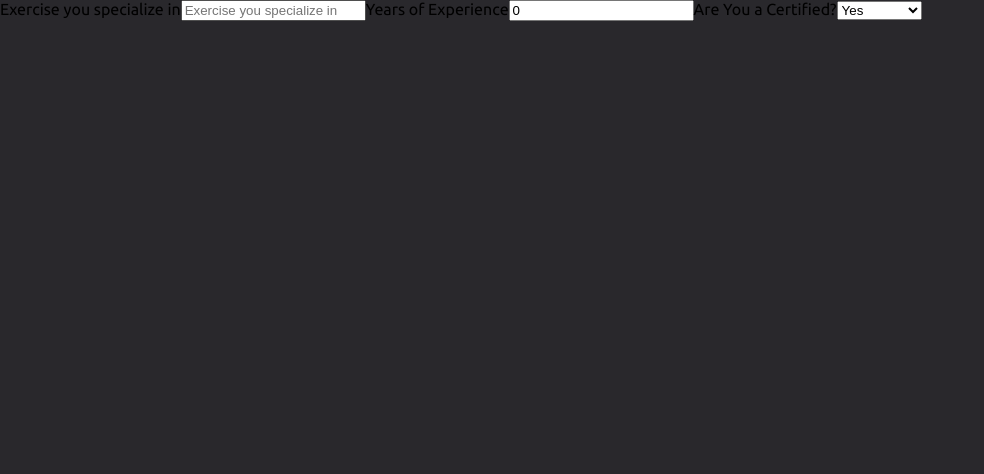
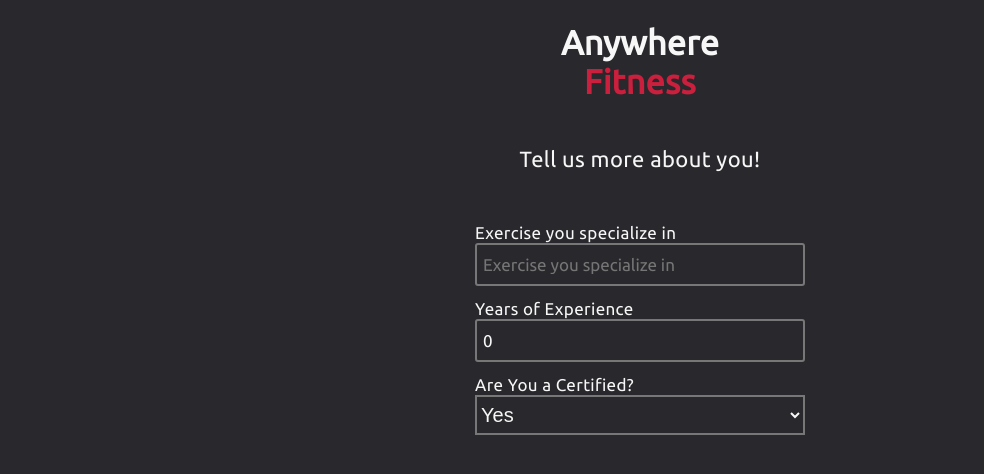
Before and after one commit to rbabaci1/Anywhere-Fitness, a React (Create React App) app in the folder anywhere-fitness/: page /accountType/instructor/signUp/moreInfo in a window 1280 px wide. Shown: the top 474 px of the page, without its empty margins (0-984 px from the left). Built offline with nearby package versions, Linux system fonts and the light colour scheme.

Commit message:
add style to MoreInfoForm

```diff
--- a/anywhere-fitness/src/Pages/SignUpPage/MoreInfoForm.js
+++ b/anywhere-fitness/src/Pages/SignUpPage/MoreInfoForm.js
@@ -4,9 +4,64 @@ import styled from 'styled-components';
 
 import Logo from '../../ReusableComponents/Logo';
 
+const FormContainer = styled.div`
+  display: flex;
+  flex-direction: column;
+  align-items: center;
+
+  p {
+    width: 344px;
+    font-size: 22px;
+    line-height: 25px;
+    text-align: center;
+    letter-spacing: 0.36px;
+    color: #f7f7f7;
+  }
+
+  form {
+    display: flex;
+    flex-direction: column;
+    width: 330px;
+    margin-top: 30px;
+
+    label {
+      display: flex;
+      flex-direction: column;
+      color: #f7f7f7;
+      font-size: 17px;
+      font-weight: normal;
+      line-height: 20px;
+      letter-spacing: 0.36px;
+      margin-bottom: 13px;
+
+      input {
+        border-radius: 3px;
+        box-sizing: border-box;
+        border: 2px solid #787777;
+        padding: 10px 6px;
+        font-size: 17px;
+        background: inherit;
+        color: #f7f7f7;
+        font-family: Ubuntu;
+      }
+
+      .select {
+        font-size: 20px;
+        height: 40px;
+        background: inherit;
+        border: 2px solid #787777;
+        color: #f7f7f7;
+      }
+    }
+  }
+`;
+
 function MoreInfoForm() {
   return (
-    <div>
+    <FormContainer>
+      <Logo />
+      <p>Tell us more about you!</p>
+
       <Form>
         <label>
           Exercise you specialize in
@@ -31,7 +86,7 @@ function MoreInfoForm() {
           </Field>
         </label>
       </Form>
-    </div>
+    </FormContainer>
   );
 }
 
```
